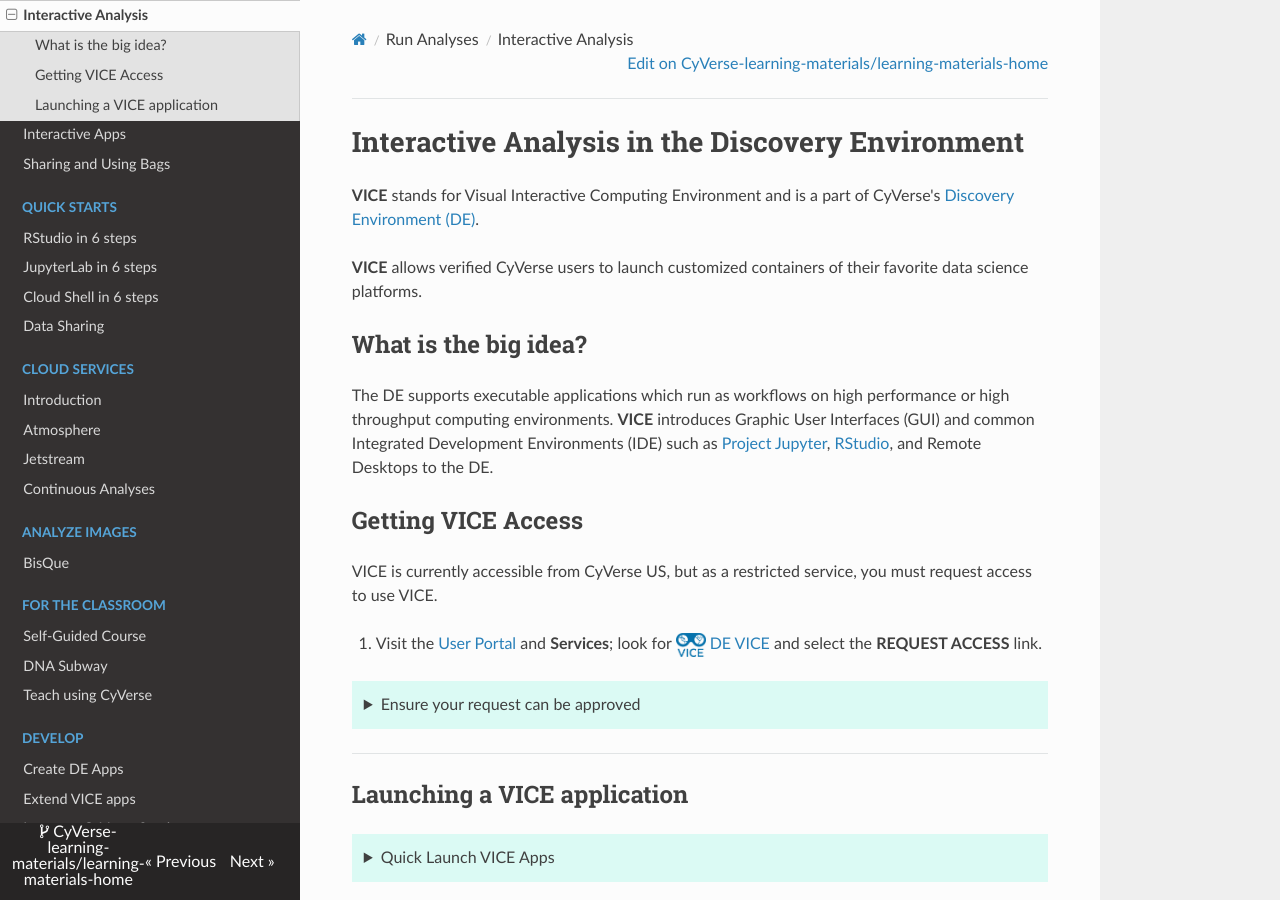
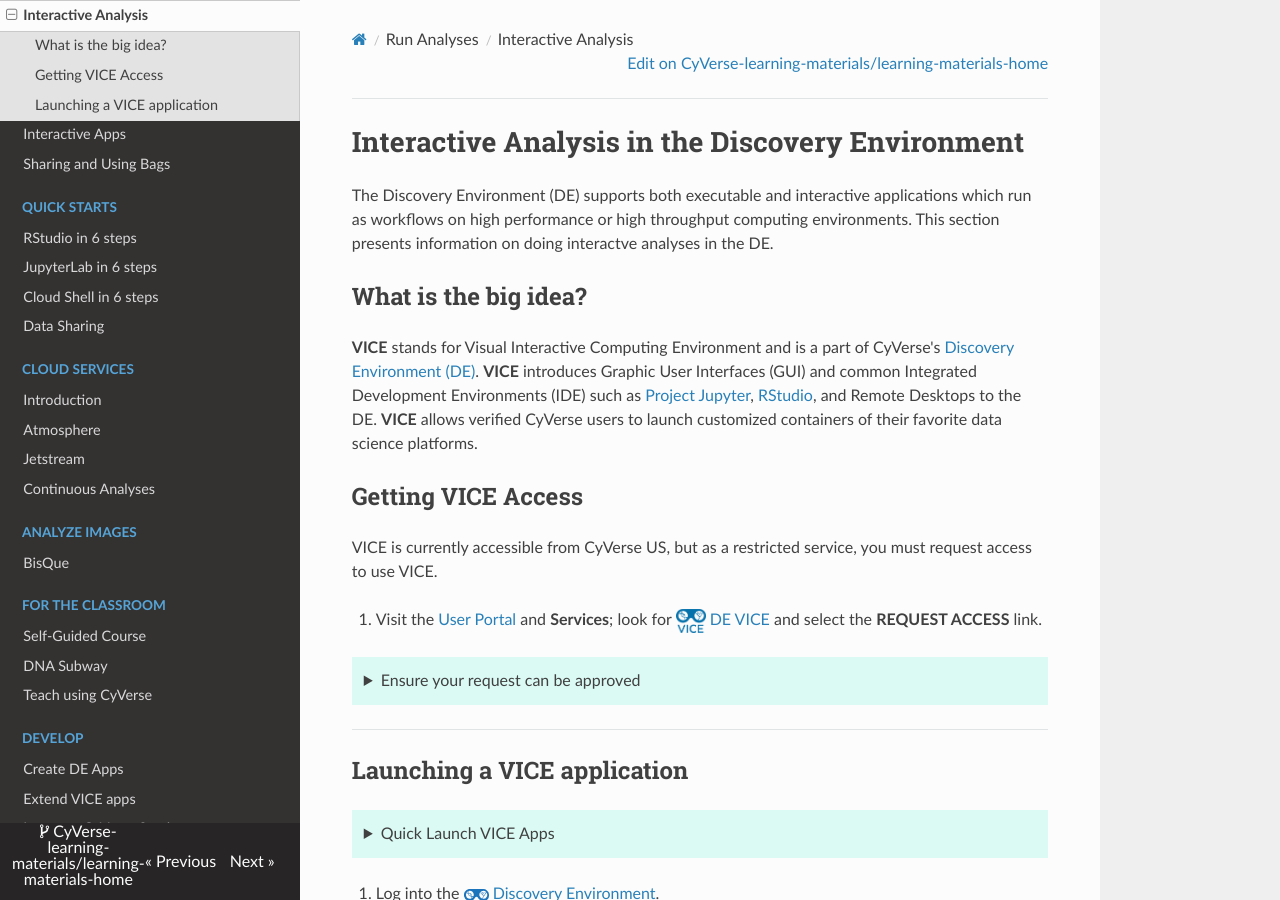
Before and after one commit to CyVerse-learning-materials/learning-materials-home, an MkDocs documentation site: the page built from docs/vice/about.md, in a window 1280 px wide and 900 px high. Built offline with MkDocs 1.6.1, drawn with Linux system fonts in a browser that asks for light colours; nearby versions of some CDN libraries; a script that is not in the unit is left out.

Commit message:
Reorg intro paragraphs

```diff
--- a/docs/vice/about.md
+++ b/docs/vice/about.md
@@ -1,12 +1,11 @@
 # Interactive Analysis in the Discovery Environment
 
-**VICE** stands for Visual Interactive Computing Environment and is a part of CyVerse's [Discovery Environment (DE)](https://de.cyverse.org).
-
-**VICE** allows verified CyVerse users to launch customized containers of their favorite data science platforms.
+The Discovery Environment (DE) supports both executable and interactive applications which run as workflows on high performance or high throughput computing environments. This section presents information on doing interactve analyses in the DE.
 
 ## What is the big idea?
 
-The DE supports executable applications which run as workflows on high performance or high throughput computing environments. **VICE** introduces Graphic User Interfaces (GUI) and common Integrated Development Environments (IDE) such as [Project Jupyter](http://jupyter.org/), [RStudio](https://www.rstudio.com/), and Remote Desktops to the DE.
+**VICE** stands for Visual Interactive Computing Environment and is a part of CyVerse's [Discovery Environment (DE)](https://de.cyverse.org).
+**VICE** introduces Graphic User Interfaces (GUI) and common Integrated Development Environments (IDE) such as [Project Jupyter](http://jupyter.org/), [RStudio](https://www.rstudio.com/), and Remote Desktops to the DE. **VICE** allows verified CyVerse users to launch customized containers of their favorite data science platforms.
 
 ## Getting VICE Access
 
```
